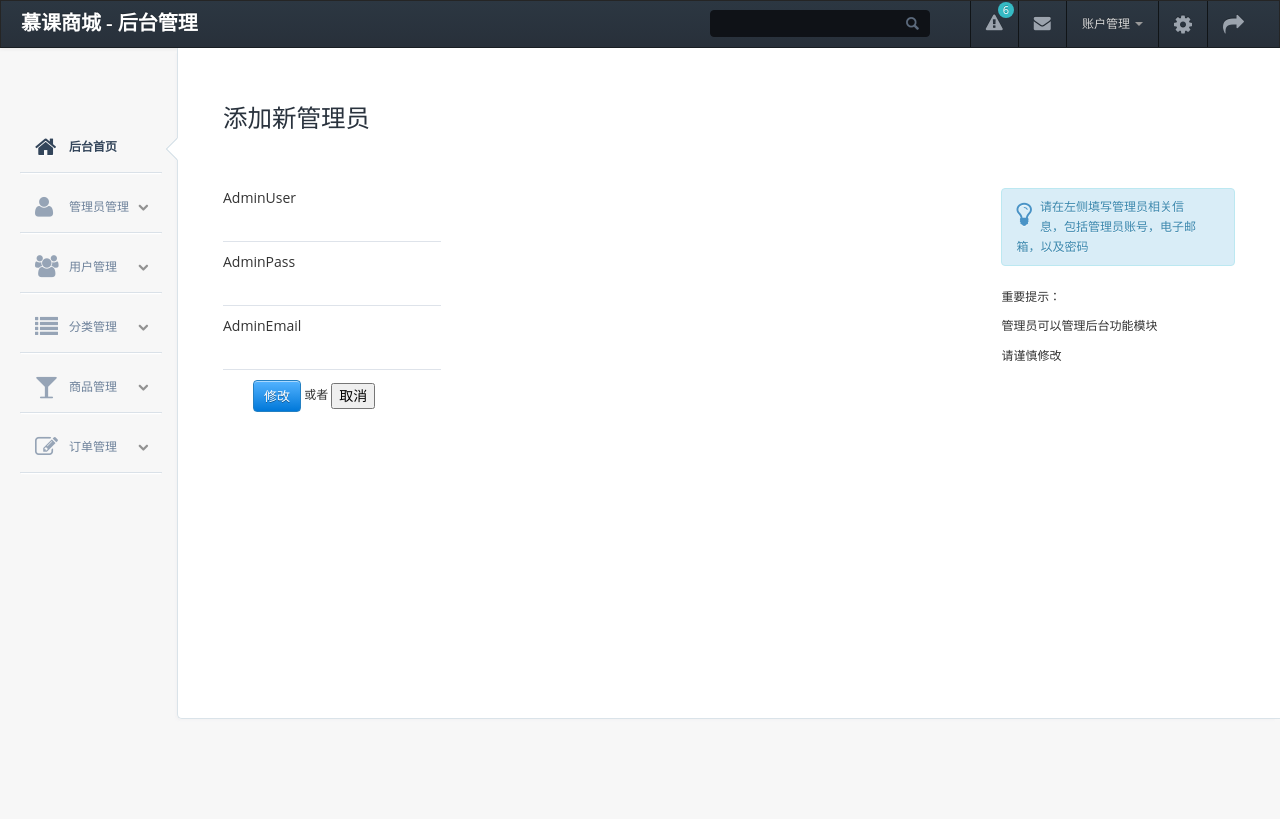
After one commit to luisedware/Learning-Yii2, a Yii app: template modules/views/manage/change-email.php in a window 1280 px wide. The commit adds this page. Run offline with PHP 8.4 and a stand-in for Yii, Linux system fonts and the light colour scheme; the template is opened without the code that fills it, so the values that code supplies are empty; form fields are guessed from the names that the template uses; some libraries are stand-ins or nearby versions.

Commit message:
5-10 后台管理员修改邮箱地址操作

```diff
--- a/modules/views/layouts/main.php
+++ b/modules/views/layouts/main.php
@@ -136,7 +136,7 @@
                     <b class="caret"></b>
                 </a>
                 <ul class="dropdown-menu">
-                    <li><a href="">个人信息管理</a></li>
+                    <li><a href="<?php echo yii\helpers\Url::to(['manage/change-email'])?>">个人信息管理</a></li>
                     <li><a href="">修改密码</a></li>
                     <li><a href="#">订单管理</a></li>
                 </ul>
--- /dev/null
+++ b/modules/views/manage/change-email.php
@@ -0,0 +1,49 @@
+<?php
+use yii\bootstrap\ActiveForm;
+use yii\helpers\Html;
+
+?>
+<div class="content">
+    <div class="container-fluid">
+        <div id="pad-wrapper" class="new-user">
+            <div class="row-fluid header">
+                <h3>添加新管理员</h3></div>
+            <div class="row-fluid form-wrapper">
+                <!-- left column -->
+                <div class="span9 with-sidebar">
+                    <div class="container">
+                        <?php
+                        if(Yii::$app->session->hasFlash('info')){
+                            echo Yii::$app->session->getFlash('info');
+                        }
+                        $form = ActiveForm::begin([
+                            'options' => ['class' => 'new_user_form inline-input'],
+                            'fieldConfig' => [
+                                'template' => '<div class="span12 field-box">{label}{input}{error}</div>'
+                            ]
+                        ]);
+                        ?>
+                        <?php echo $form->field($model, 'adminUser')->textInput(['class' => 'span9','disabled'=>true]); ?>
+                        <?php echo $form->field($model, 'adminPass')->passwordInput(['class' => 'span9']); ?>
+                        <?php echo $form->field($model, 'adminEmail')->textInput(['class' => 'span9']); ?>
+                        <div class="span11 field-box actions">
+                            <?php echo Html::submitButton('修改', ['class' => 'btn-glow primary']); ?>
+                            <span>或者</span>
+                            <?php echo Html::resetButton('取消', ['class' => 'reset']) ?>
+                        </div>
+                        <?php ActiveForm::end() ?>
+                    </div>
+                </div>
+                <!-- side right column -->
+                <div class="span3 form-sidebar pull-right">
+                    <div class="alert alert-info hidden-tablet">
+                        <i class="icon-lightbulb pull-left"></i>请在左侧填写管理员相关信息，包括管理员账号，电子邮箱，以及密码
+                    </div>
+                    <h6>重要提示：</h6>
+                    <p>管理员可以管理后台功能模块</p>
+                    <p>请谨慎修改</p>
+                </div>
+            </div>
+        </div>
+    </div>
+</div>
```
Also changed, not shown: modules/controllers/ManageController.php (+16 -0 lines), modules/models/Admin.php (+23 -7 lines).
